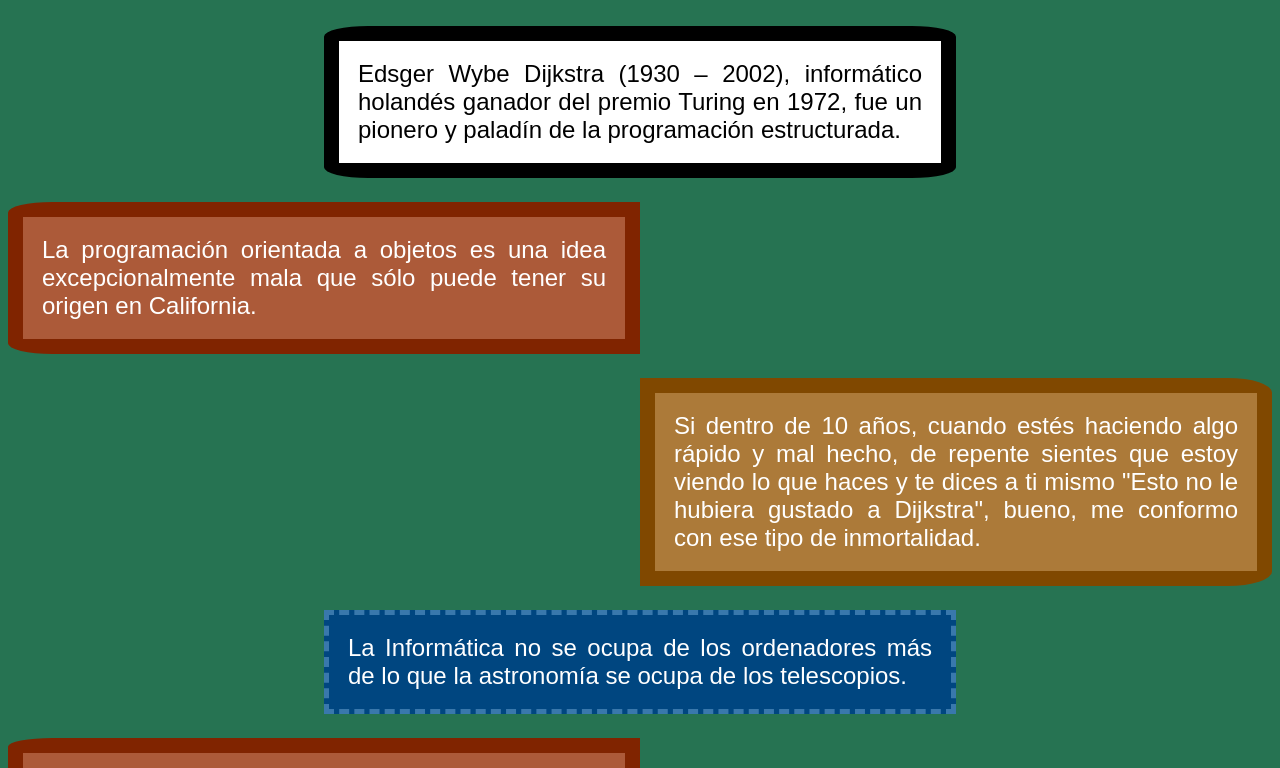
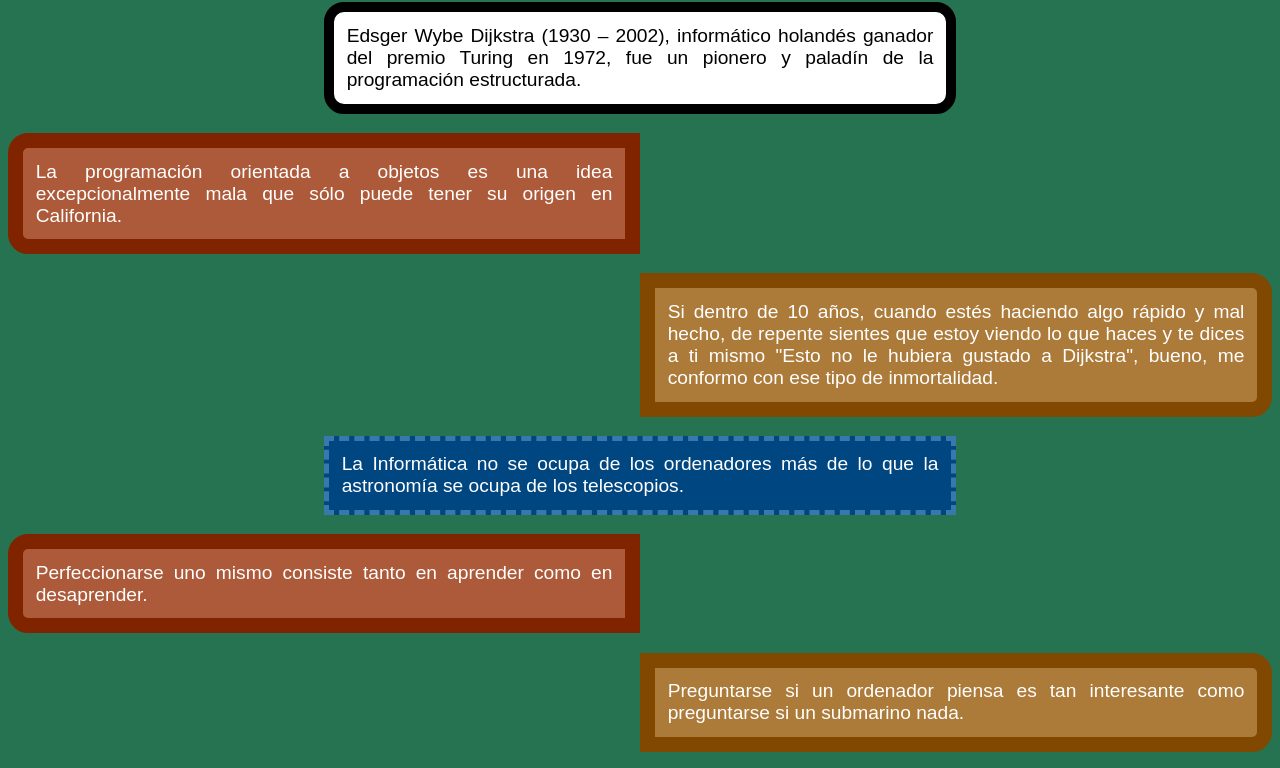
Before and after one commit to Anadoez/Citas, a plain HTML site: page index.html in a window 1280 px wide. Shown: the part 93-861 px from the top of the page. Drawn offline with Linux system fonts and the light colour scheme.

Commit message:
perfeccionamiento css

```diff
--- a/citas.css
+++ b/citas.css
@@ -4,11 +4,11 @@
 body{
     font-family: sans-serif;
     background-color: #267352;
-    font-size:150%;
+    font-size:120%;
 }
 h1{
     color:white;
-    text-shadow: 4px 0 black;
+    text-shadow: 6px 4px black;
     text-transform:uppercase;
     text-align: left;
 }
@@ -17,28 +17,28 @@ p{
 }
 /* ***********Clases****************************** */
 .intro{
-    border: 15px solid black;
-    border-radius: 7%;
+    border: 10px solid black;
+    border-radius: 20px;
     margin-left:25%;
     margin-right: 25%;
-    padding:1.5%;
+    padding:1%;
     background-color: white;
 }
 .estilo1{
     border:15px solid #802400;
-    border-top-left-radius: 7%;
-    border-bottom-left-radius:7%;
+    border-top-left-radius: 20px;
+    border-bottom-left-radius:20px;
     color:white;
     background-color: #AC5A39;
     margin-right: 50%;
-    padding:1.5%;
+    padding:1%;
 }
 .estilo2{
     border: 15px solid #804800;
-    border-top-right-radius: 7%;
-    border-bottom-right-radius:7%;
+    border-top-right-radius: 20px;
+    border-bottom-right-radius:20px;
     margin-left:50%;
-    padding:1.5%;
+    padding:1%;
     color:white;
     background-color: #AC7A39;
 }
@@ -46,7 +46,7 @@ p{
     border: 5px dashed #3978AC;
     margin-left: 25%;
     margin-right: 25%;
-    padding:1.5%;
+    padding:1%;
     color:white;
     background-color: #004680;
 }
```
